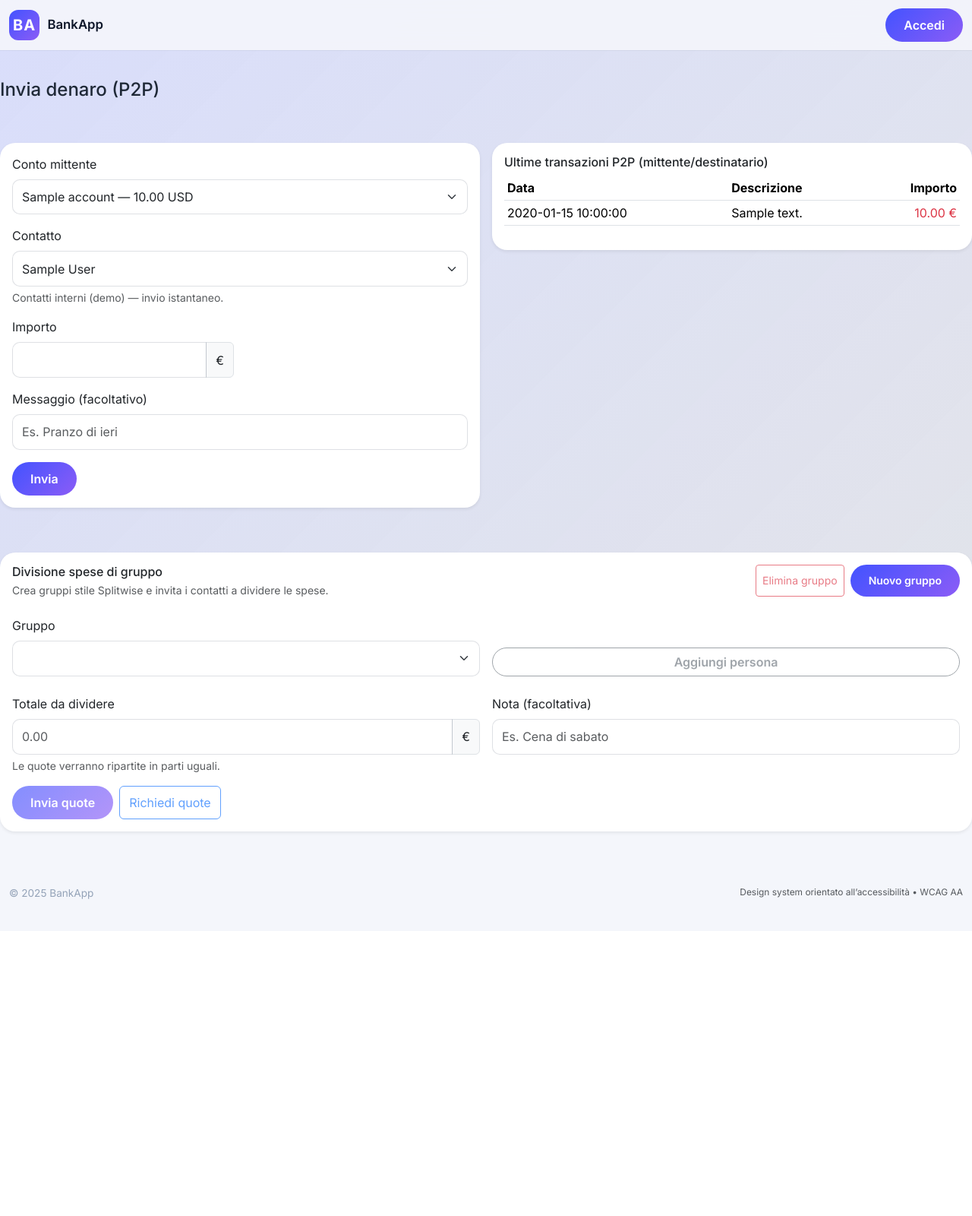
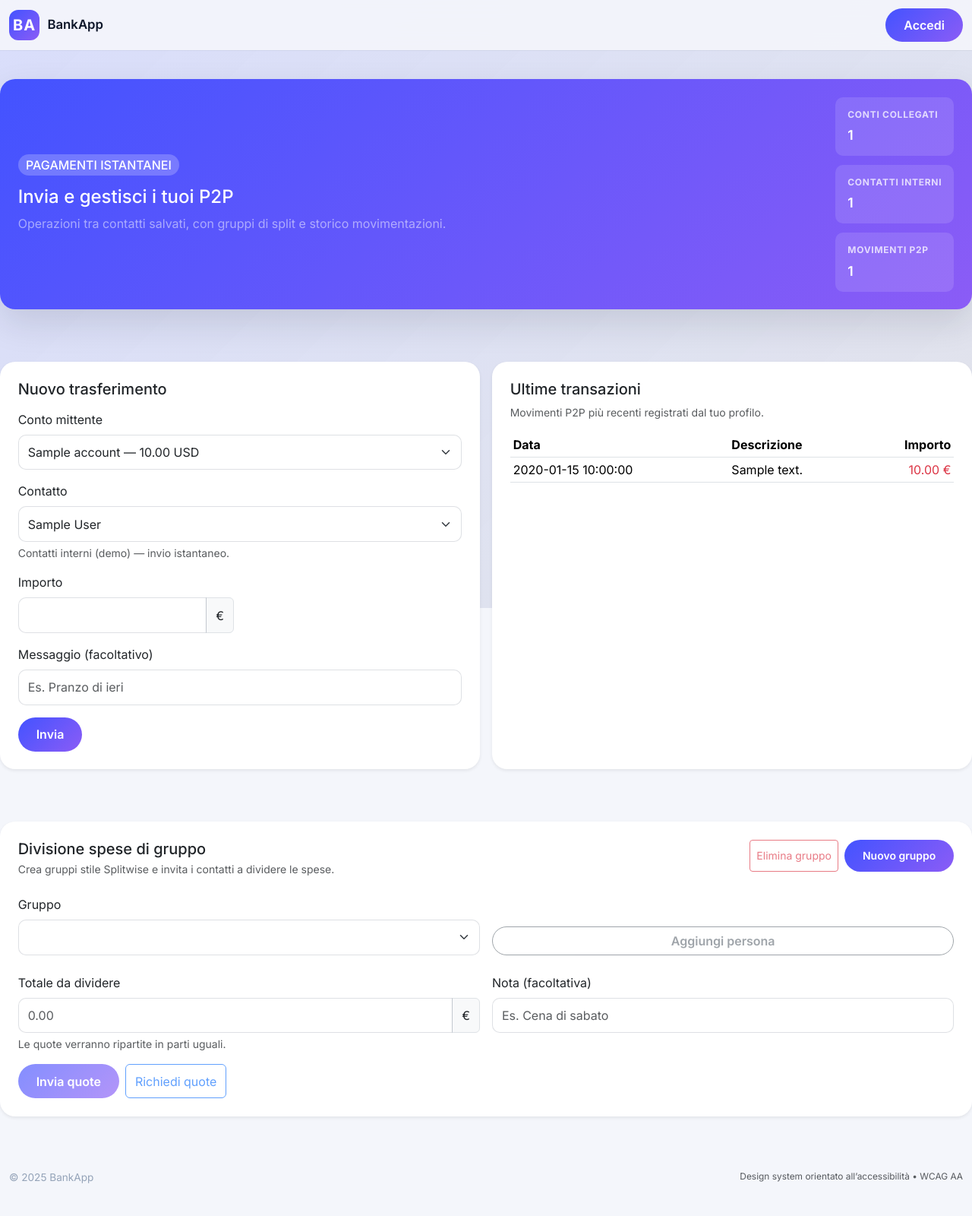
Before and after one commit to Emanuele-Chiummo/My-Banking, a Flask app: template templates/p2p.html in a window 1280 px wide. Shown: the whole page at 76% size. Before the commit the page ends 1183 px from the top, so only its background shows below. Run offline with Flask 3, Linux system fonts and the light colour scheme; the template is opened without the code that fills it: most values are stand-ins (such as "Sample title", 1, 10 or a date in 2020); lists and menus that the app fills with data are empty.

Commit message:
Review Grafica p2p
- Adattamento UI p2p al contesto e layout utilizzato nelle precedenti pagine in modo da renderlo conforme in termini di usabilità

```diff
--- a/templates/p2p.html
+++ b/templates/p2p.html
@@ -2,15 +2,39 @@
 {% block title %}P2P — Bank App{% endblock %}
 
 {% block content %}
-<div class="d-flex align-items-center justify-content-between mb-3">
-  <h1 class="h4 mb-0">Invia denaro (P2P)</h1>
+{% set total_contacts = contacts|length %}
+{% set total_accounts = accounts|length %}
+{% set total_tx = p2p_tx|length %}
+
+<section class="card card-gradient border-0 report-hero report-card report-section">
+  <div class="d-flex flex-column flex-lg-row align-items-start align-items-lg-center justify-content-between gap-4">
+    <div class="text-white">
+      <span class="badge-soft badge-soft-light text-uppercase">Pagamenti istantanei</span>
+      <h1 class="h4 mt-3 mb-2">Invia e gestisci i tuoi P2P</h1>
+      <p class="mb-0 text-white-50">Operazioni tra contatti salvati, con gruppi di split e storico movimentazioni.</p>
     </div>
+    <dl class="report-pill-grid" aria-label="Statistiche rapide P2P">
+      <div class="report-pill" role="group" aria-label="Conti disponibili">
+        <dt>Conti collegati</dt>
+        <dd>{{ total_accounts }}</dd>
+      </div>
+      <div class="report-pill" role="group" aria-label="Contatti">
+        <dt>Contatti interni</dt>
+        <dd>{{ total_contacts }}</dd>
+      </div>
+      <div class="report-pill" role="group" aria-label="Transazioni recenti">
+        <dt>Movimenti P2P</dt>
+        <dd>{{ total_tx }}</dd>
+      </div>
+    </dl>
+  </div>
+</section>
 
-<div class="row g-3">
+<section class="row g-3 report-section">
   <div class="col-12 col-lg-6">
-    <div class="card shadow-sm border-0">
-      <div class="card-body">
+    <div class="card shadow-sm border-0 report-card h-100">
       <!-- action risolta da Jinja, niente Jinja nel JS -->
+      <h2 class="h5 mb-3">Nuovo trasferimento</h2>
       <form id="p2pForm" class="row g-3" action="{{ url_for('api_p2p_send') }}" method="post">
           <input type="hidden" name="contact_display_name" id="contactDisplayName" value="">
           <div class="col-12">
@@ -56,12 +80,11 @@
       <div id="p2pAlert" class="alert d-none mt-3" role="alert"></div>
     </div>
   </div>
-  </div>
 
   <div class="col-12 col-lg-6">
-    <div class="card shadow-sm border-0">
-      <div class="card-body">
-        <h2 class="h6">Ultime transazioni P2P (mittente/destinatario)</h2>
+    <div class="card shadow-sm border-0 report-card h-100">
+      <h2 class="h5">Ultime transazioni</h2>
+      <p class="text-muted small mb-2">Movimenti P2P più recenti registrati dal tuo profilo.</p>
       <div class="table-responsive mt-2">
           <table class="table table-sm">
             <thead>
@@ -92,16 +115,15 @@
       </div>
     </div>
   </div>
-  </div>
-</div>
 
-<div class="row g-3 mt-1">
+</section>
+
+<section class="row g-3 report-section">
   <div class="col-12">
-    <div class="card shadow-sm border-0">
-      <div class="card-body">
-        <div class="d-flex flex-wrap justify-content-between align-items-start gap-2">
+    <div class="card shadow-sm border-0 report-card">
+      <div class="d-flex flex-wrap justify-content-between align-items-start gap-3">
         <div>
-            <h2 class="h6 mb-1">Divisione spese di gruppo</h2>
+          <h2 class="h5 mb-1">Divisione spese di gruppo</h2>
           <p class="text-muted small mb-0">Crea gruppi stile Splitwise e invita i contatti a dividere le spese.</p>
         </div>
         <div class="d-flex gap-2">
@@ -157,8 +179,7 @@
       </div>
     </div>
   </div>
-  </div>
-</div>
+</section>
 
 <!-- Modal: nuovo gruppo -->
 <div class="modal fade" id="modalSplitGroup" tabindex="-1" aria-hidden="true">
```
Lines whose indentation alone changed are shown as unchanged.
